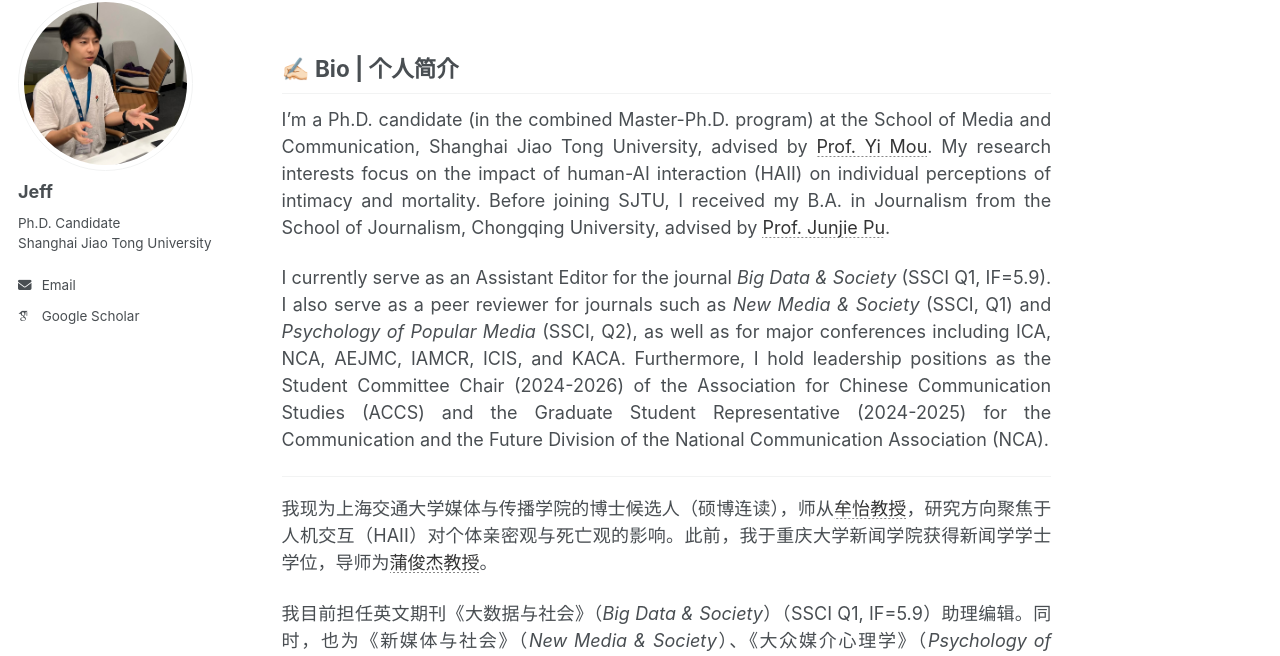
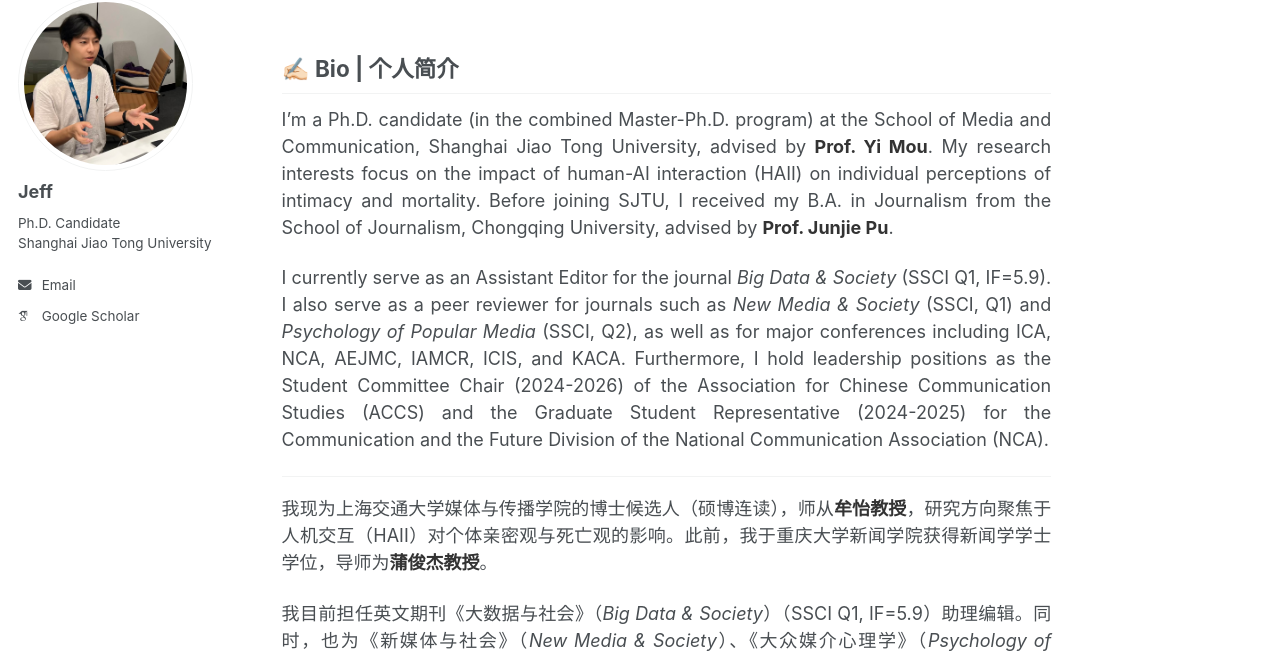
Before and after one commit to jianfenglan/jianfenglan.github.io, a Jekyll site: the page built from _pages/about.md, in a window 1280 px wide. Shown: the part 103-759 px from the top of the page. Built offline with Jekyll 4.4.1, drawn with Linux system fonts in a browser that asks for light colours; some web fonts are replaced.

Commit message:
Update about.md

```diff
--- a/_pages/about.md
+++ b/_pages/about.md
@@ -25,11 +25,6 @@
       font-weight: 400; /* 保持常规粗细 */
       text-decoration: none; /* 移除所有默认下划线 */
       border-bottom: none; /* 移除所有边框 */
-
-      /* 用最简化的背景渐变，模拟出 “2像素的点 + 2像素的空白” 的效果 */
-      background: linear-gradient(to right, #888 50%, transparent 50%) repeat-x bottom;
-      background-size: 4px 1px; /* 你可以增加第一个值（如8px）让点更稀疏 */
-
       transition: color 0.2s ease-in-out; /* 只让颜色变化有过渡效果 */
     }
 
@@ -43,12 +38,12 @@
 
 <h2>✍🏻 Bio | 个人简介</h2>
 
-I'm a Ph.D. candidate (in the combined Master-Ph.D. program) at the School of Media and Communication, Shanghai Jiao Tong University, advised by [Prof. Yi Mou](https://cfmhmc.github.io/yimou.github.io/). My research interests focus on the impact of human-AI interaction (HAII) on individual perceptions of intimacy and mortality. Before joining SJTU, I received my B.A. in Journalism from the School of Journalism, Chongqing University, advised by [Prof. Junjie Pu](https://sj.cqu.edu.cn/info/1138/5612.htm).
+I'm a Ph.D. candidate (in the combined Master-Ph.D. program) at the School of Media and Communication, Shanghai Jiao Tong University, advised by [**Prof. Yi Mou**](https://cfmhmc.github.io/yimou.github.io/). My research interests focus on the impact of human-AI interaction (HAII) on individual perceptions of intimacy and mortality. Before joining SJTU, I received my B.A. in Journalism from the School of Journalism, Chongqing University, advised by [**Prof. Junjie Pu**](https://sj.cqu.edu.cn/info/1138/5612.htm).
 
 I currently serve as an Assistant Editor for the journal *Big Data & Society* (SSCI Q1, IF=5.9). I also serve as a peer reviewer for journals such as *New Media & Society* (SSCI, Q1) and *Psychology of Popular Media* (SSCI, Q2), as well as for major conferences including ICA, NCA, AEJMC, IAMCR, ICIS, and KACA. Furthermore, I hold leadership positions as the Student Committee Chair (2024-2026) of the Association for Chinese Communication Studies (ACCS) and the Graduate Student Representative (2024-2025) for the Communication and the Future Division of the National Communication Association (NCA).
 
 ---
 
-我现为上海交通大学媒体与传播学院的博士候选人（硕博连读），师从[牟怡教授](https://cfmhmc.github.io/yimou.github.io/)，研究方向聚焦于人机交互（HAII）对个体亲密观与死亡观的影响。此前，我于重庆大学新闻学院获得新闻学学士学位，导师为[蒲俊杰教授](https://sj.cqu.edu.cn/info/1138/5612.htm)。
+我现为上海交通大学媒体与传播学院的博士候选人（硕博连读），师从[**牟怡教授**](https://cfmhmc.github.io/yimou.github.io/)，研究方向聚焦于人机交互（HAII）对个体亲密观与死亡观的影响。此前，我于重庆大学新闻学院获得新闻学学士学位，导师为[**蒲俊杰教授**](https://sj.cqu.edu.cn/info/1138/5612.htm)。
 
 我目前担任英文期刊《大数据与社会》（*Big Data & Society*）（SSCI Q1, IF=5.9）助理编辑。同时，也为《新媒体与社会》（*New Media & Society*）、《大众媒介心理学》（*Psychology of Popular Media*）等SSCI期刊，及国际传播学会（ICA）、美国传播学协会（NCA）、新闻与大众传播教育协会（AEJMC）、国际媒介与传播研究协会（IAMCR）、信息系统国际会议（ICIS）、韩-美传播学协会（KACA）等多个主流学术会议担任同行评议人。此外，我还担任中华传播学会（ACCS）学生委员会主席（2024-2026），以及美国传播学协会“传播与未来”分会的研究生代表（2024-2025）。
```
